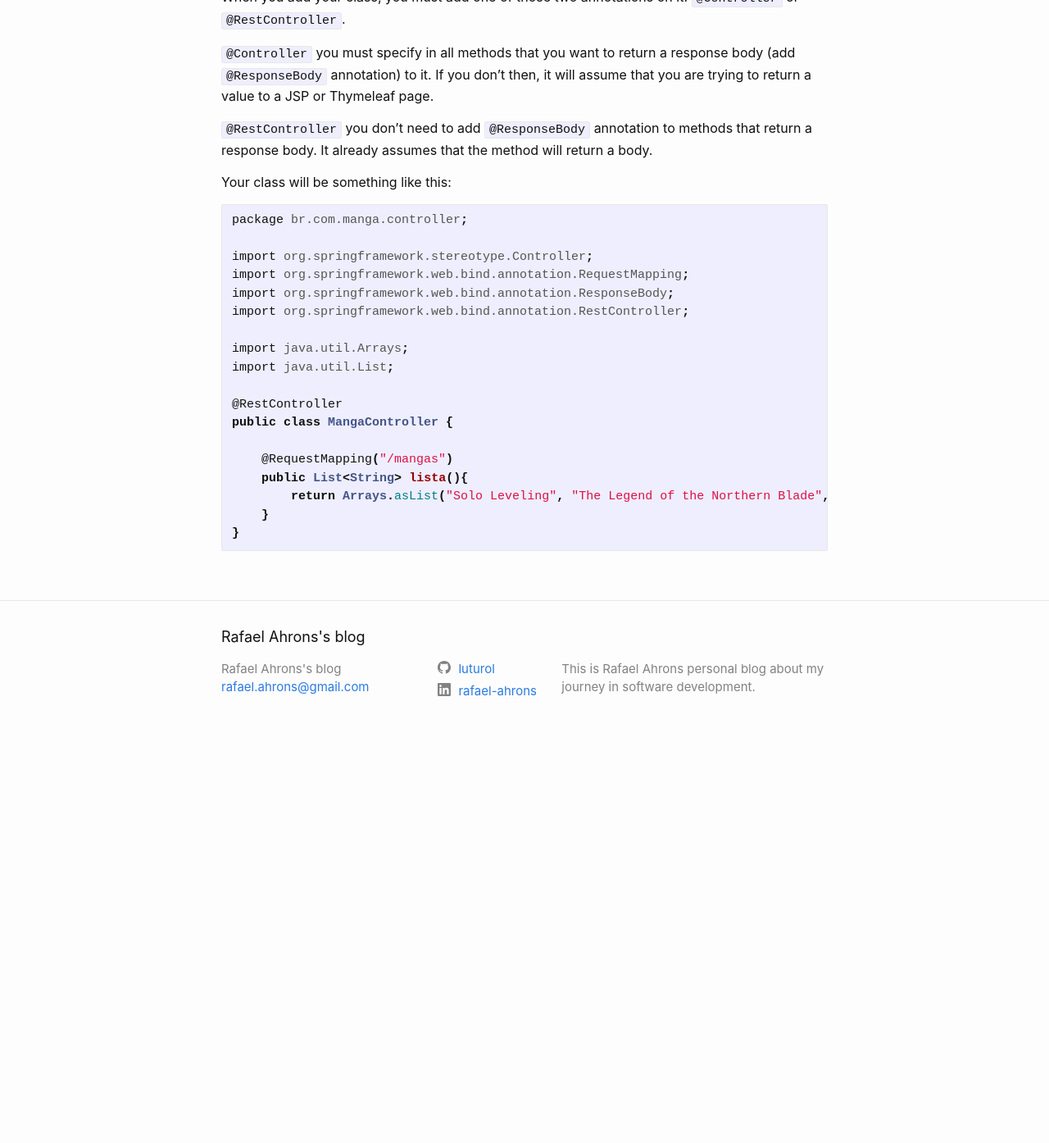
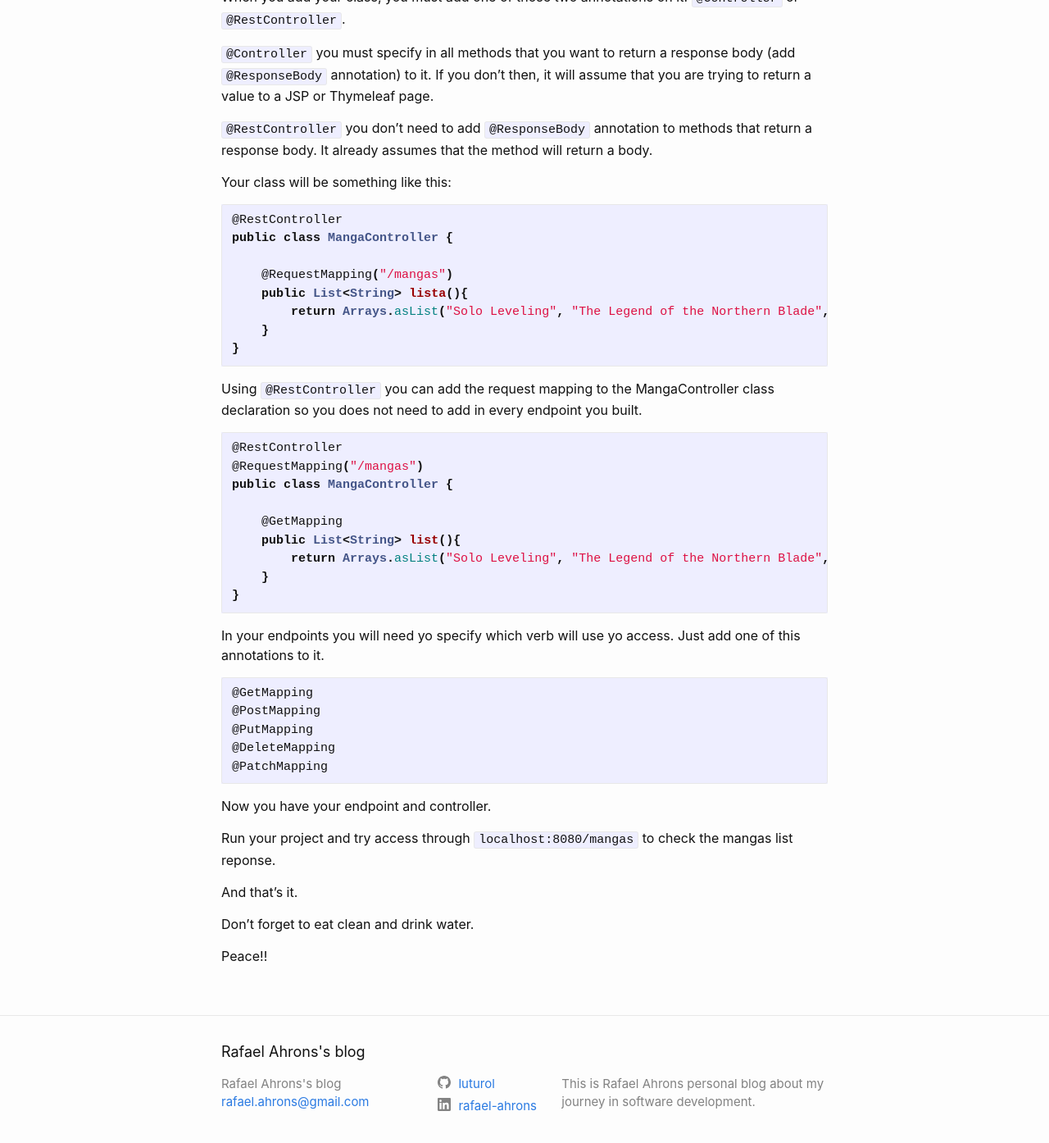
Before and after one commit to luturol/luturol.github.io, a Jekyll site: the page built from _posts/2022-04-26-How-to-start-spring-boot-project.md, in a window 1280 px wide and 1400 px high, scrolled down 1201 px. Shown: the top 1394 px of the window at 82% size. Built offline with Jekyll 4.4.1, drawn with Linux system fonts in a browser that asks for light colours; before the commit the page ends 2116 px from its top, so only the background shows below that.

Commit message:
Finished how to start spring boot project

````diff
--- a/_posts/2022-04-26-How-to-start-spring-boot-project.md
+++ b/_posts/2022-04-26-How-to-start-spring-boot-project.md
@@ -54,16 +54,6 @@ When you add your class, you must add one of those two annotations on it: ```@Co
 Your class will be something like this:
 
 ```java
-package br.com.manga.controller;
-
-import org.springframework.stereotype.Controller;
-import org.springframework.web.bind.annotation.RequestMapping;
-import org.springframework.web.bind.annotation.ResponseBody;
-import org.springframework.web.bind.annotation.RestController;
-
-import java.util.Arrays;
-import java.util.List;
-
 @RestController
 public class MangaController {
 
@@ -73,3 +63,37 @@ public class MangaController {
     }
 }
 ```
+
+Using ```@RestController``` you can add the request mapping to the MangaController class declaration so you does not need to add in every endpoint you built.
+
+```java
+@RestController
+@RequestMapping("/mangas")
+public class MangaController {
+
+    @GetMapping
+    public List<String> list(){
+        return Arrays.asList("Solo Leveling", "The Legend of the Northern Blade", "Tales of Demons and Gods");
+    }
+}
+```
+
+In your endpoints you will need yo specify which verb will use yo access. Just add one of this annotations to it.
+
+```java
+@GetMapping
+@PostMapping
+@PutMapping
+@DeleteMapping
+@PatchMapping
+```
+
+Now you have your endpoint and controller.
+
+Run your project and try access through ```localhost:8080/mangas``` to check the mangas list reponse.
+
+And that's it.
+
+Don't forget to eat clean and drink water.
+
+Peace!!
````
